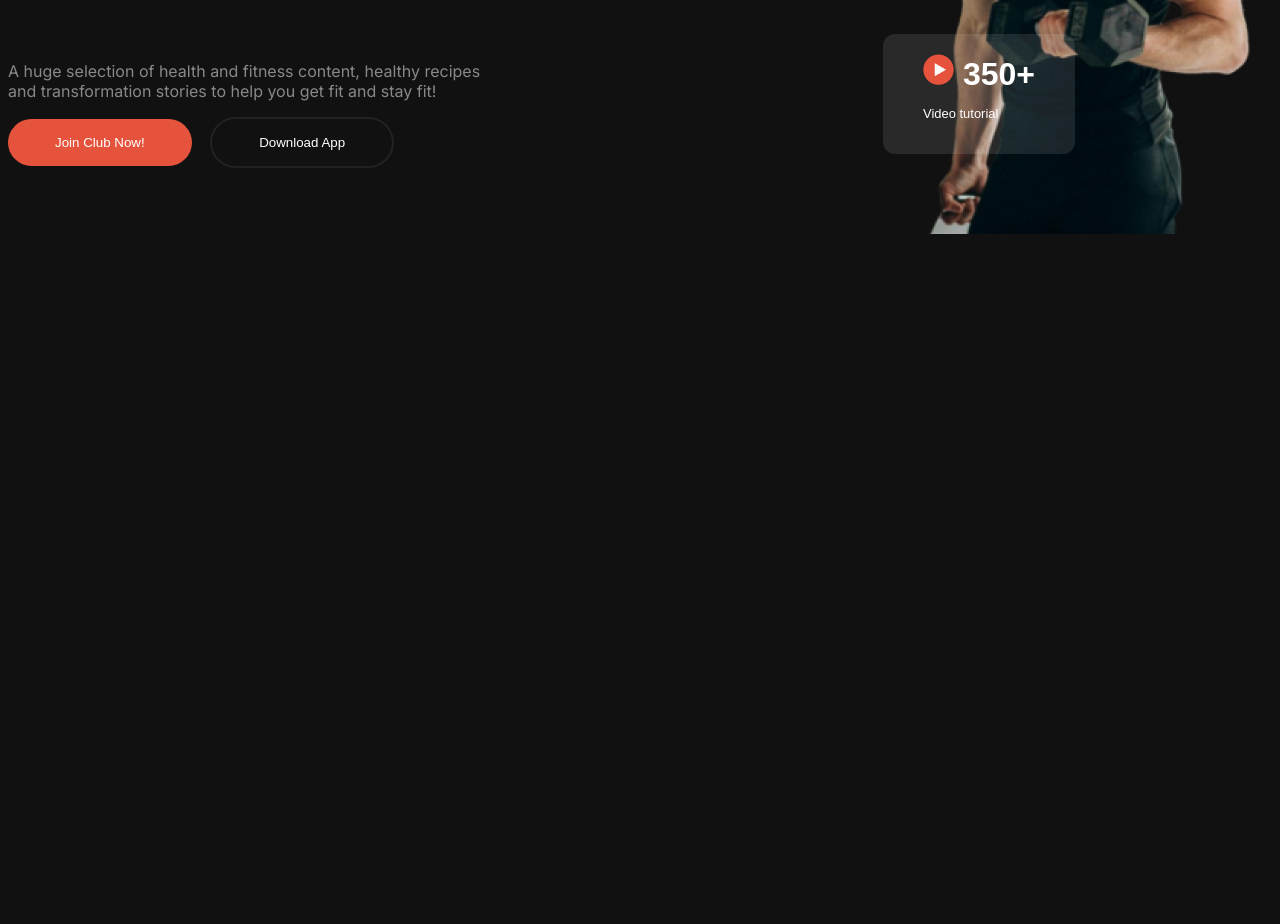
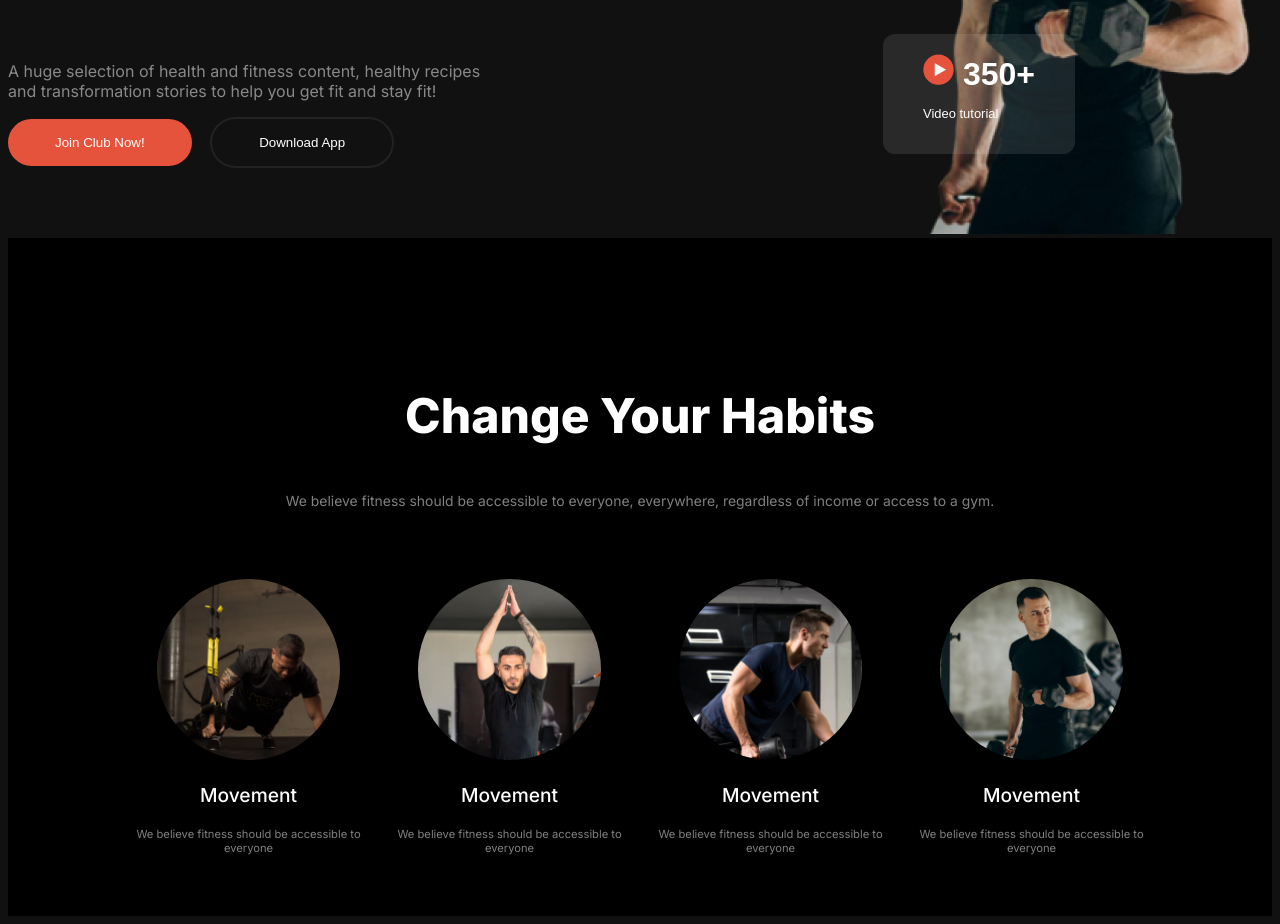
Before and after one commit to nazmul5675/assignment-fitness-web, a plain HTML site: page index.html in a window 1280 px wide. Shown: the part 552-1476 px from the top of the page. Before the commit the page ends 800 px from the top, so only its background shows below. Drawn offline with Linux system fonts and the light colour scheme.

Commit message:
change the habit section added

```diff
--- a/index.html
+++ b/index.html
@@ -55,7 +55,59 @@
         </section>
 
     </header>
-    <main> </main>
+    <main>
+
+        <!-- Change Your Habits section start -->
+        <section class="change-container">
+            <div class="change-text-container ">
+                <h3 class="change-text-title">Change Your Habits</h3>
+                <p class="change-text-description">We believe fitness should be accessible to everyone, everywhere,
+                    regardless of income or access to a gym.</p>
+            </div>
+            <!-- change card section -->
+            <div class="change-card-container">
+                <div class="change-img">
+                    <img class="change-card-img" src="images/image 3.png" alt="">
+                    <div class="change-card-text">
+                        <h3 class="round-h3">Movement</h3>
+                        <p class="round-p">We believe fitness should be accessible to everyone</p>
+                    </div>
+                </div>
+
+
+                <div class="change-img">
+                    <img class="change-card-img" src="images/image 2.png" alt="">
+                    <div class="change-card-text">
+                        <h3 class="round-h3">Movement</h3>
+                        <p class="round-p">We believe fitness should be accessible to everyone</p>
+                    </div>
+                </div>
+                <div class="change-img">
+                    <img class="change-card-img" src="images/image 4.png" alt="">
+                    <div class="change-card-text">
+                        <h3 class="round-h3">Movement</h3>
+                        <p class="round-p">We believe fitness should be accessible to everyone</p>
+                    </div>
+                </div>
+                <div class="change-img">
+                    <img class="change-card-img" src="images/image 5.png" alt="">
+                    <div class="change-card-text">
+                        <h3 class="round-h3">Movement</h3>
+                        <p class="round-p">We believe fitness should be accessible to everyone</p>
+                    </div>
+                </div>
+            </div>
+            </div>
+
+
+
+
+        </section>
+
+
+
+
+    </main>
     <footer></footer>
 </body>
 
--- a/styles.css
+++ b/styles.css
@@ -16,6 +16,10 @@
 /* parents control section */
 body {
     background: rgba(17, 17, 17, 1);
+}
+
+main {
+    background: black;
 }
 
 /* shared item section start here */
@@ -160,6 +164,65 @@ nav {
     text-align: left;
 }
 
+/* Change Your Habits */
+.change-container {
+    /* border: 2px solid red; */
+    background: rgb(0, 0, 0, 0.2);
+    max-width: 1044px;
+    margin: 0 auto;
+    padding: 100px 100px 50px 100px;
+}
+
+.change-text-container {
+    text-align: center;
+}
+
+.change-text-title {
+    font-size: 3rem;
+    font-weight: 800;
+    color: white;
+}
+
+.change-text-description {
+    font-size: 0.87rem;
+    font-weight: 400;
+    color: rgba(255, 255, 255, 0.5);
+}
+
+.round-h3 {
+    font-size: 1.2rem;
+    font-weight: 500;
+    color: white;
+
+}
+
+.round-p {
+    font-size: .7rem;
+    font-weight: 400;
+    color: rgba(255, 255, 255, 0.5);
+
+}
+
+.change-card-container {
+    display: grid;
+    grid-template-columns: repeat(4, 1fr);
+    margin-top: 70px;
+
+}
+
+.change-card-img {
+    width: 70%;
+    object-fit: cover;
+    border-radius: 50%;
+}
+
+.change-img {
+    justify-content: center;
+    align-items: center;
+    text-align: center;
+}
+
+
 /* media query section for mobile */
 @media screen and (max-width:576px) {
 
@@ -210,4 +273,18 @@ nav {
         margin: 0 auto;
     }
 
+    /* change section */
+    .change-card-container {
+        grid-template-columns: repeat(1, 1fr);
+    }
+
+    .change-card-img {
+        width: 100%;
+
+    }
+
+    .change-card-text {
+        padding-top: 20px;
+        padding-bottom: 20px;
+    }
 }
```
